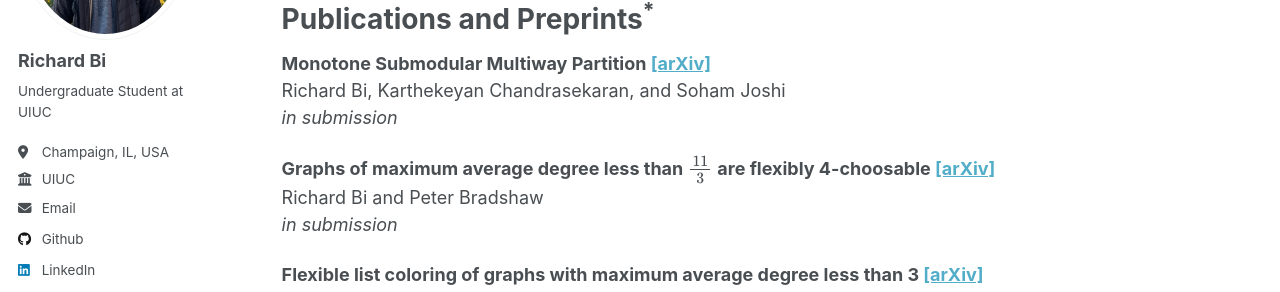
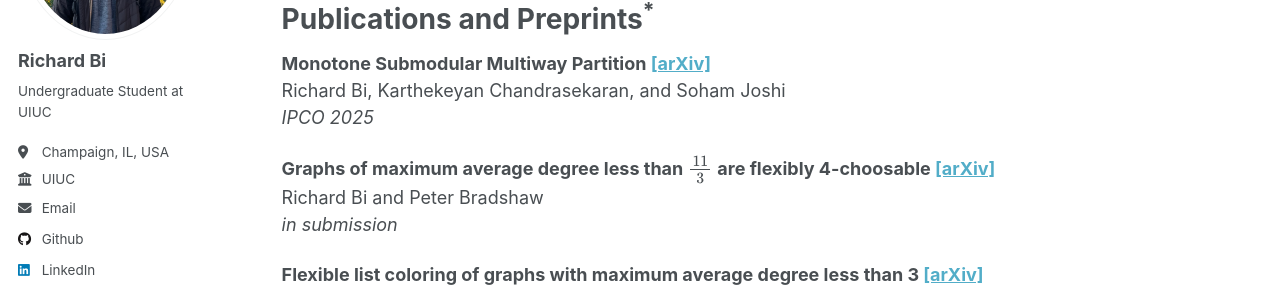
Before and after one commit to phlegmaticTriangle/phlegmatictriangle.github.io, a Jekyll site: the page built from _pages/about.md, in a window 1280 px wide and 900 px high. Shown: the part 277-569 px from the top of the window. Built offline with Jekyll 4.4.1, drawn with Linux system fonts in a browser that asks for light colours.

Commit message:
Update about.md about Mono-Sub-MP

```diff
--- a/_pages/about.md
+++ b/_pages/about.md
@@ -12,7 +12,7 @@ Hi! I'm a senior-year undergraduate student studying computer engineering at the
 # Publications and Preprints<sup>\*</sup>
 **Monotone Submodular Multiway Partition [\[arXiv\]](https://arxiv.org/abs/2411.05255)**<br>
 Richard Bi, Karthekeyan Chandrasekaran, and Soham Joshi<br>
-*in submission*
+*IPCO 2025*
 
 **Graphs of maximum average degree less than $$\frac{11}{3}$$ are flexibly 4-choosable [\[arXiv\]](https://arxiv.org/abs/2408.08393)**<br>
 Richard Bi and Peter Bradshaw<br>
```
